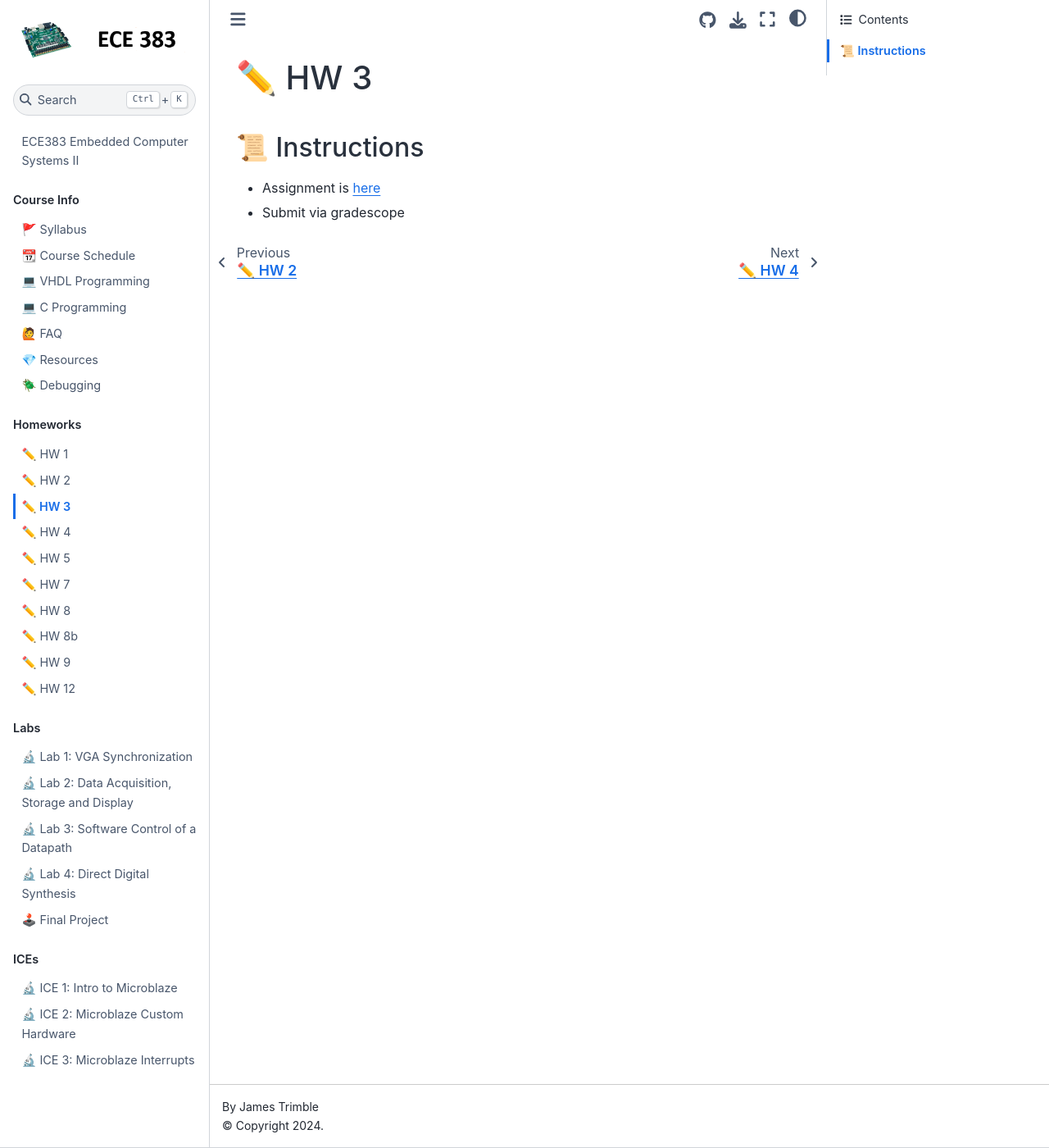
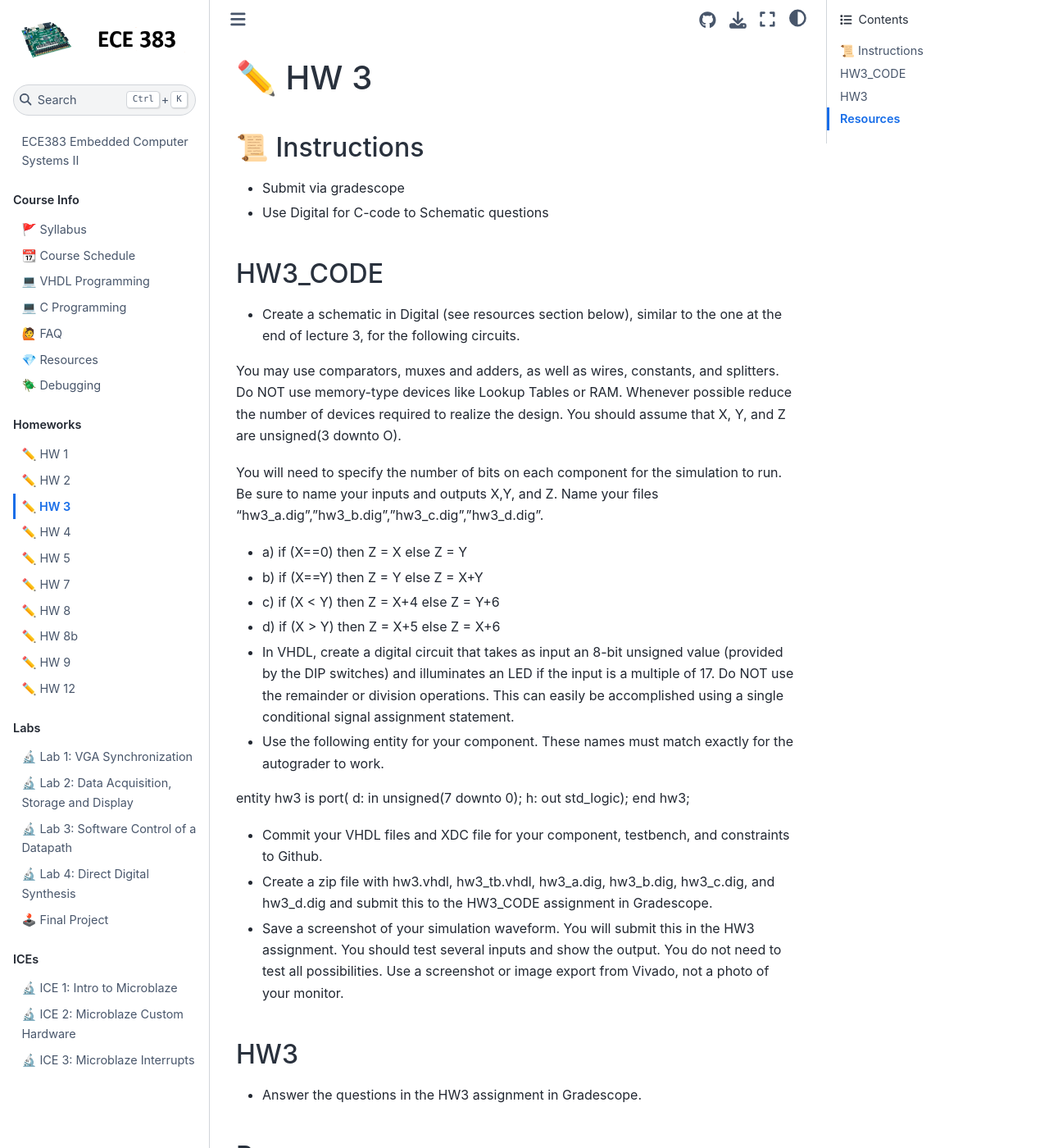
Before and after one commit to USAFA-ECE/ece383, a Jupyter Book: the page built from book/Assignments/homework3.md, in a window 1280 px wide and 1400 px high. Shown: the whole window at 82% size. Built offline with Jupyter Book 1.0.4 settings and Sphinx 7.4.7 and the Sphinx Book theme 1.1.4, drawn with Linux system fonts in a browser that asks for light colours; pages that are not in the unit, such as notebooks, are missing from menus; some of the changed text lies outside the part shown.

Commit message:
Update homework3.md

```diff
--- a/book/Assignments/homework3.md
+++ b/book/Assignments/homework3.md
@@ -1,5 +1,42 @@
 # ✏️ HW 3
 
 ## 📜 Instructions
-- Assignment is [here](https://github.com/USAFA-ECE/ece383/blob/main/book/Assignments/files/Homework_3.pdf)
 - Submit via gradescope
+- Use Digital for C-code to Schematic questions
+
+## HW3_CODE
+- Create a schematic in Digital (see resources section below), similar to the one at the end of lecture 3, for the following circuits.
+
+You may use comparators, muxes and adders, as well as wires, constants, and splitters.  Do NOT use memory-type devices like Lookup Tables or RAM.  Whenever possible reduce the number of devices required to realize the design. You should assume that X, Y, and Z are unsigned(3 downto O).
+
+You will need to specify the number of bits on each component for the simulation to run. Be sure to name your inputs and outputs X,Y, and Z.  Name your files "hw3_a.dig","hw3_b.dig","hw3_c.dig","hw3_d.dig".
+
+- a) if (X==0) then Z = X else Z = Y
+- b) if (X==Y) then Z = Y else Z = X+Y
+- c) if (X < Y) then Z = X+4 else Z = Y+6
+- d) if (X > Y) then Z = X+5 else Z = X+6
+
+- In VHDL, create a digital circuit that takes as input an 8-bit unsigned value (provided by the DIP switches) and illuminates an LED if the input is a multiple of 17. Do NOT use the remainder or division operations. This can easily be accomplished using a single conditional signal assignment
+statement.
+
+- Use the following entity for your component.  These names must match exactly for the autograder to work.
+
+entity hw3 is
+	port(	d:	in unsigned(7 downto 0);
+			h: out std_logic);
+end hw3;
+
+- Commit your VHDL files and XDC file for your component, testbench, and constraints to Github.
+
+- Create a zip file with hw3.vhdl, hw3_tb.vhdl, hw3_a.dig, hw3_b.dig, hw3_c.dig, and hw3_d.dig and submit this to the HW3_CODE assignment in Gradescope.
+
+- Save a screenshot of your simulation waveform.  You will submit this in the HW3 assignment. You should test several inputs and show the output. You do not need to test all possibilities. Use a screenshot or image export from
+Vivado, not a photo of your monitor.
+
+## HW3
+
+- Answer the questions in the HW3 assignment in Gradescope.
+
+## Resources
+
+- The Digital simulator is linked on the [Resources page](https://usafa-ece.github.io/ece383/resources.html)
```
